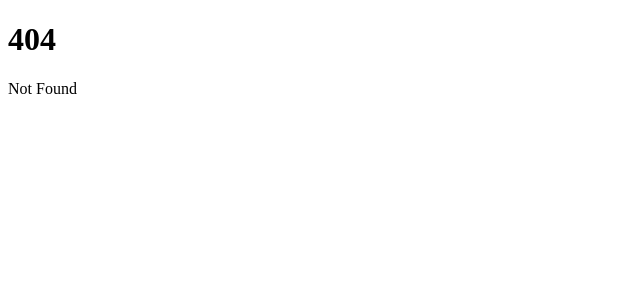
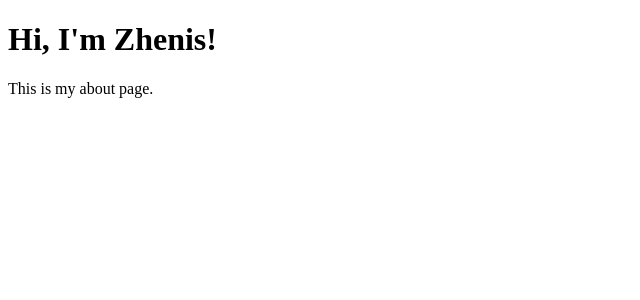
Before and after one commit to zhenispir/my-web, a SvelteKit app: page /about in a window 1280 px wide. Before the commit this address had no page. Shown: the top 300 px of the page, without its empty margins (0-640 px from the left). Built offline with nearby package versions, Linux system fonts and the light colour scheme.

Commit message:
Adding pages is done

```diff
--- /dev/null
+++ b/src/routes/about/+page.svelte
@@ -0,0 +1,3 @@
+<h1>Hi, I'm Zhenis!</h1>
+
+<p>This is my about page.</p>
--- /dev/null
+++ b/src/routes/blog/+page.svelte
@@ -0,0 +1,3 @@
+<h1>Blog</h1>
+
+<p>My blog posts will go here eventually…</p>
--- /dev/null
+++ b/src/routes/contact/+page.svelte
@@ -0,0 +1,3 @@
+<h1>Get in touch</h1>
+
+<p><a href="mailto:me@my.tld">Email me!</a></p>
```
